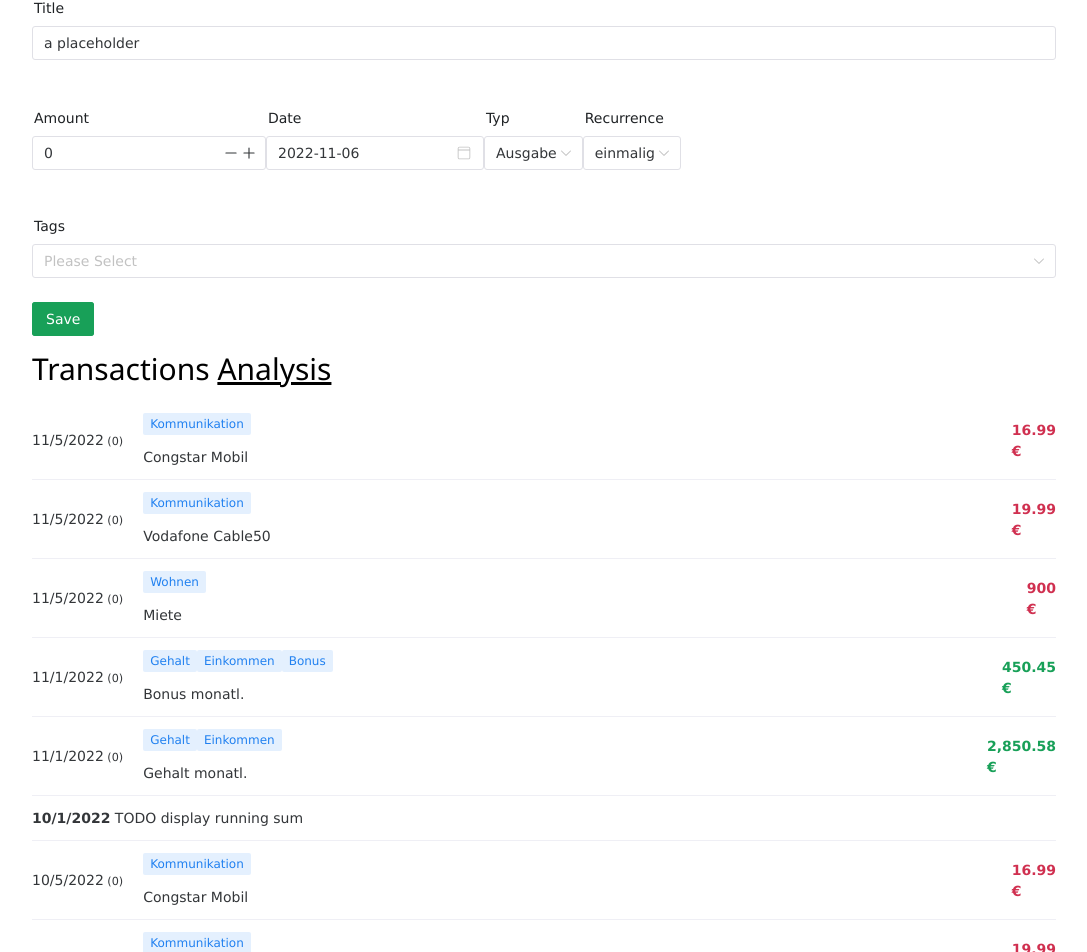
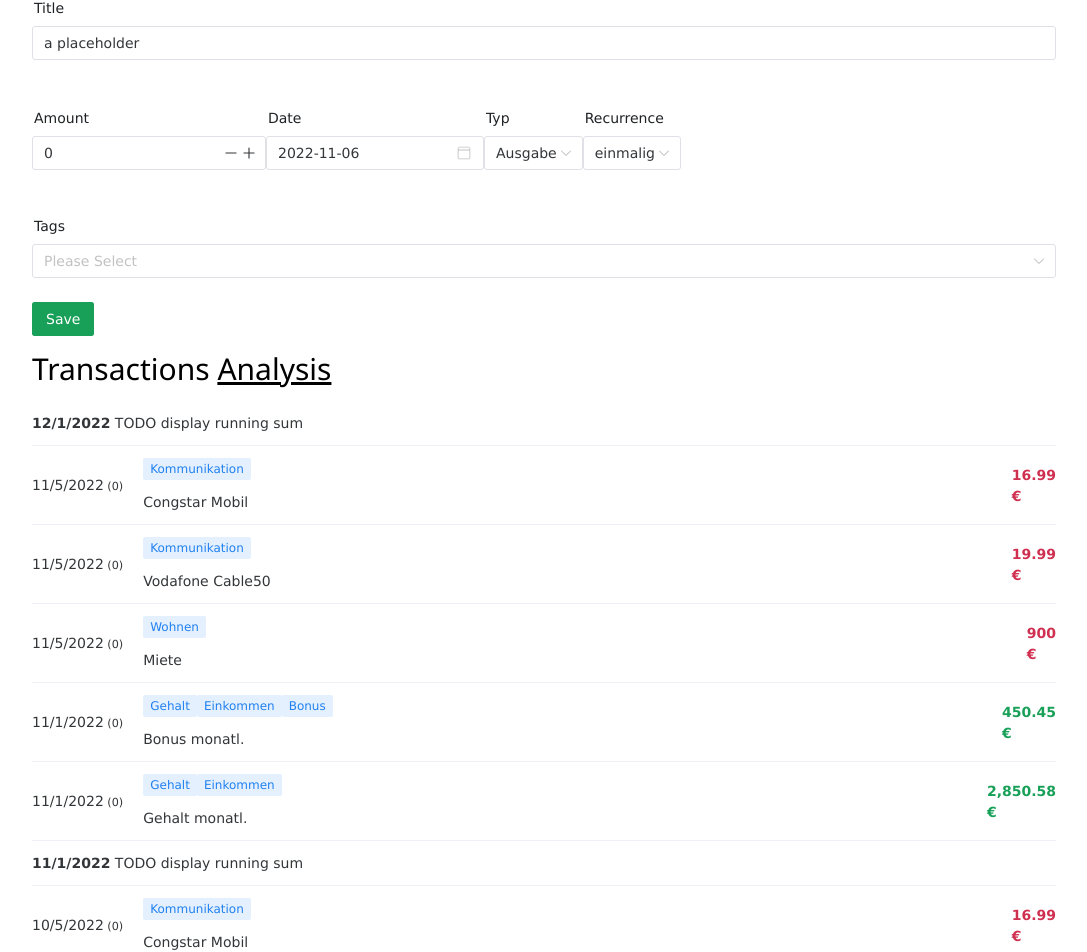
Before and after one commit to njustus/budgeting, a Vue app: page / in a window 1280 px wide. Shown: the top 952 px of the page, without its empty margins (96-1183 px from the left). Built offline with nearby package versions, Linux system fonts and the light colour scheme.

Commit message:
display current month

```diff
--- a/src/components/transactions/transaction-list.vue
+++ b/src/components/transactions/transaction-list.vue
@@ -7,15 +7,17 @@ const store = useAppStore();
 //TODO intermediate sums per month
 
 function monthDescription(idx:number): string | null {
+    const t2 = store.sortedTransactions[idx]
+    const getDateString = () => new Date(t2.date.getFullYear(), t2.date.getMonth()+1, 1).toLocaleDateString()
+
     if(idx===0) {
-        return null
+        return getDateString()
     }
 
     const t1 = store.sortedTransactions[idx-1]
-    const t2 = store.sortedTransactions[idx]
 
     const isMonthDifferent = t1.date.getFullYear() != t2.date.getFullYear() || t1.date.getMonth() != t2.date.getMonth()
-    return isMonthDifferent ? new Date(t2.date.getFullYear(), t2.date.getMonth(), 1).toLocaleDateString() : null
+    return isMonthDifferent ? getDateString() : null
 }
 
 
```
